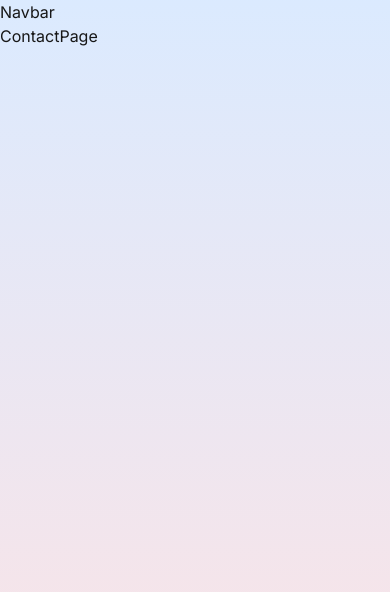
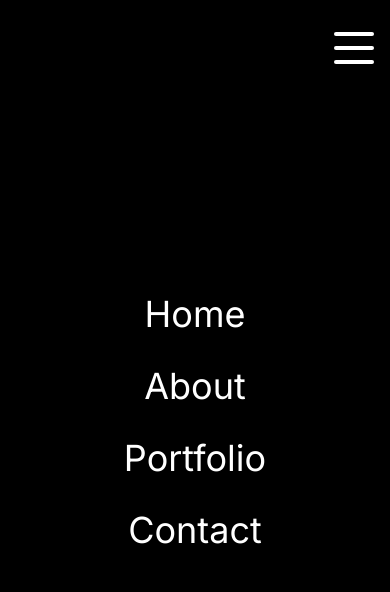
Before and after one commit to Akbar-Rouzi/my-portfolio, a Next.js app: page /contact in a window 390 px wide. Shown: the top 592 px of the page. Built offline with nearby package versions, Linux system fonts and the light colour scheme.

Commit message:
Create a responsive MENU

```diff
--- a/src/app/layout.js
+++ b/src/app/layout.js
@@ -14,8 +14,13 @@
 		<html lang="en">
 			<body className={inter.className}>
 				<div className="w-screen h-screen bg-gradient-to-b from-blue-100 to-red-100">
-					<Navbar />
-					{children}
+					<div className="h-24">
+						<Navbar />
+					</div>
+					<div className="h-[calc(100vh - 6rem)]">
+						{children}
+					</div>
+
 				</div>
 			</body>
 		</html>
--- a/src/components/navbar.jsx
+++ b/src/components/navbar.jsx
@@ -1,5 +1,44 @@
+import Link from "next/link";
+const links = [
+  { url: "/", title: "Home" },
+  { url: "/about", title: "About" },
+  { url: "/portfolio", title: "Portfolio" },
+  { url: "/contact", title: "Contact" },
+];
 const Navbar = () => {
-  return <div className="Navbar">Navbar</div>;
+  return (
+    <div className="h-full flex items-center justify-between px-4 sm:px-8 md:px-12 lg:px-20 xl:px-48 text-xl">
+      {/* LOGO */}
+      <div className="md:hidden lg:flex xl:w-1/3 xl:justify-center">
+        <Link
+          href="/"
+          className="text-sm bg-black rounded-md p-1 font-semibold flex items-center justify-center"
+        >
+          <span className="text-white mr-1">Wolf</span>
+          <span className="w-12 h-8 rounded bg-white text-black flex items-center justify-center">
+            .dev
+          </span>
+        </Link>
+      </div>
+      {/* RESPONSIVE MENU */}
+      <div className="">
+        {/* MENU BUTTON */}
+        <button className="w-10 h-8 flex flex-col justify-between z-50 relative">
+          <div className="w-10 h-1 bg-white rounded"></div>
+          <div className="w-10 h-1 bg-white rounded"></div>
+          <div className="w-10 h-1 bg-white rounded"></div>
+        </button>
+        {/* MENU LIST */}
+        <div className="absolute top-0 left-0 w-screen h-screen bg-black text-white flex flex-col items-center justify-center gap-8 text-4xl">
+          {links.map((link) => (
+            <Link href={link.url} key={link.title}>
+              {link.title}
+            </Link>
+          ))}
+        </div>
+      </div>
+    </div>
+  );
 };
 
 export default Navbar;
```
